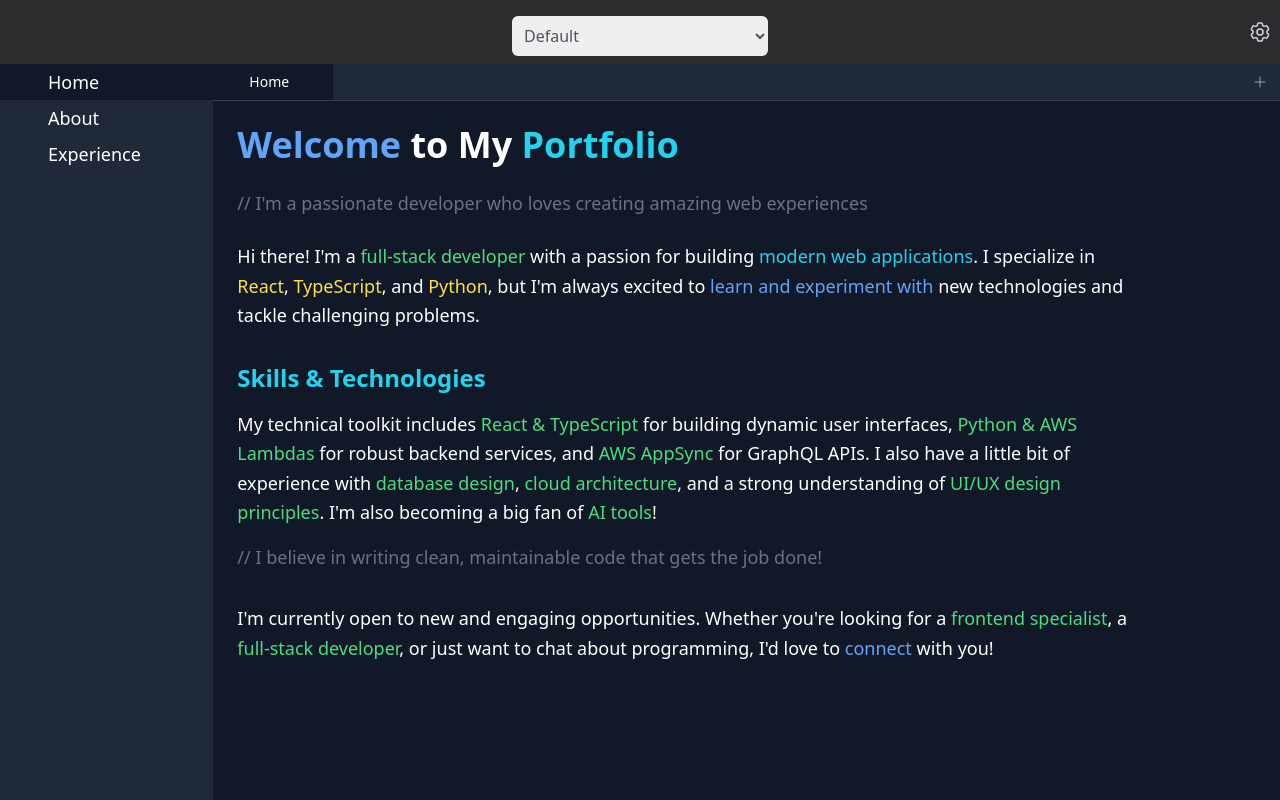
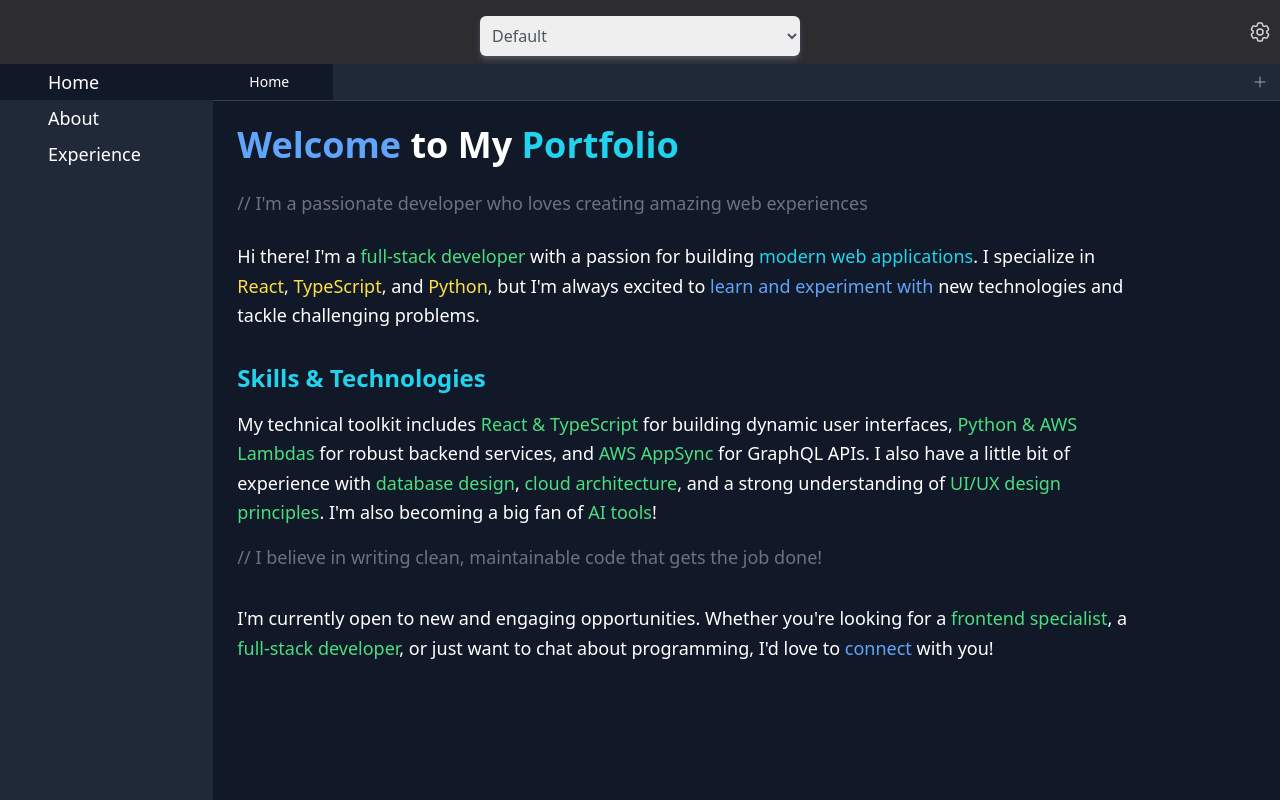
Before and after one commit to AUnderwood9/auiii-portfolio, a React (Vite) app: page / in a window 1280 px wide. Both pictures are taken after a click on the icon 1260 px from the left and 31 px from the top of the page. Built offline with nearby package versions, Linux system fonts and the light colour scheme; some icons are missing.

Commit message:
Making tweaks to the theme selection.

```diff
--- a/src/components/ConfigurationButton.tsx
+++ b/src/components/ConfigurationButton.tsx
@@ -25,7 +25,7 @@ const ConfigurationButton: React.FC<ConfigurationButtonProps> = ({ className })
         <select
           id="theme-selector"
           value={currentTheme}
-          className="w-64 p-2 rounded-md absolute z-50 top-[1rem] left-1/2 -translate-x-1/2 text-gray-600"
+          className="w-80 p-2 rounded-md absolute z-50 top-[1rem] left-1/2 -translate-x-1/2 text-gray-600 z-20 shadow-md shadow-gray-600"
           onChange={(event) => setTheme(event.target.value as AvailableThemes)}
         >
           {availableThemes.map((theme) => (
--- a/src/index.css
+++ b/src/index.css
@@ -5,3 +5,8 @@
 .configuration-button:hover {
     cursor: pointer;
 }
+
+#theme-selector:focus,
+#theme-selector:focus-visible {
+    outline: none;
+}
```
